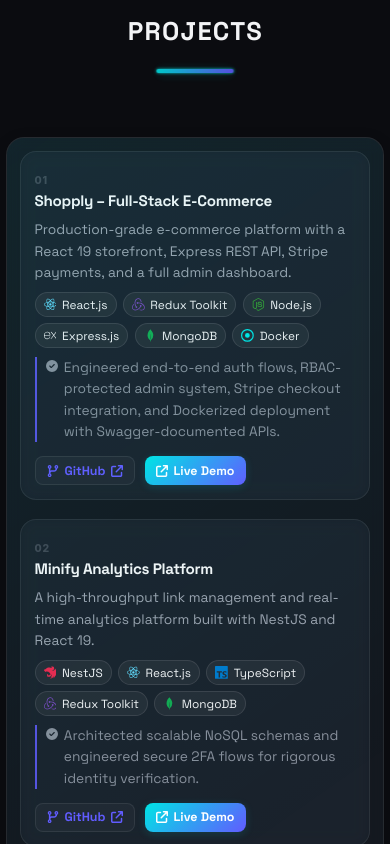
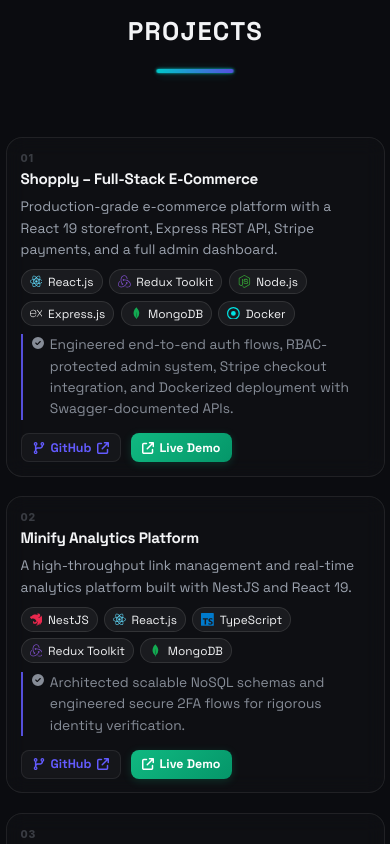
Before and after one commit to Mahmoud142/Mahmoud-Abdellah, a React (Vite) app: page / in a window 390 px wide. Shown: the part 5000-5844 px from the top of the page. Built offline with nearby package versions, Linux system fonts and the light colour scheme.

Commit message:
style(projects): remove 3D card tilt, optimize live demo emerald color, and refine mobile layout

```diff
--- a/src/components/ProjectCard/ProjectCard.tsx
+++ b/src/components/ProjectCard/ProjectCard.tsx
@@ -1,4 +1,3 @@
-import { useState, useRef, MouseEvent, useCallback } from "react";
 import { FaCircleCheck, FaCodeBranch, FaArrowUpRightFromSquare } from "react-icons/fa6";
 import type { IconType } from "react-icons";
 
@@ -19,57 +18,8 @@
 }
 
 export function ProjectCard({ project, index, getSkillIcon, getSkillColor }: ProjectCardProps) {
-    const cardRef = useRef<HTMLDivElement>(null);
-    const [tiltStyle, setTiltStyle] = useState<React.CSSProperties>({});
-    const [isHovered, setIsHovered] = useState(false);
-
-    const handleMouseMove = useCallback((e: MouseEvent<HTMLElement>) => {
-        if (!cardRef.current) return;
-
-        const rect = cardRef.current.getBoundingClientRect();
-
-        // Calculate mouse position relative to card
-        const x = e.clientX - rect.left;
-        const y = e.clientY - rect.top;
-
-        const centerX = rect.width / 2;
-        const centerY = rect.height / 2;
-
-        // Calculate rotation (max 10 degrees)
-        const rotateX = ((y - centerY) / centerY) * -10;
-        const rotateY = ((x - centerX) / centerX) * 10;
-
-        // Calculate glare position
-        const glareX = (x / rect.width) * 100;
-        const glareY = (y / rect.height) * 100;
-
-        setIsHovered(true);
-        setTiltStyle({
-            transform: `perspective(1000px) rotateX(${rotateX}deg) rotateY(${rotateY}deg) scale3d(1.02, 1.02, 1.02)`,
-            "--glare-x": `${glareX}%`,
-            "--glare-y": `${glareY}%`,
-        } as React.CSSProperties);
-    }, []);
-
-    const handleMouseLeave = useCallback(() => {
-        setIsHovered(false);
-        setTiltStyle({
-            transform: `perspective(1000px) rotateX(0deg) rotateY(0deg) scale3d(1, 1, 1)`,
-            "--glare-x": "50%",
-            "--glare-y": "50%",
-        } as React.CSSProperties);
-    }, []);
-
     return (
-        <article
-            className="project-card reveal"
-            ref={cardRef}
-            onMouseMove={handleMouseMove}
-            onMouseLeave={handleMouseLeave}
-            style={tiltStyle}
-        >
-            <div className={`project-card-glare ${isHovered ? 'active' : ''}`} aria-hidden="true" />
-
+        <article className="project-card reveal">
             {/* Project number */}
             <span className="project-index">{String(index).padStart(2, '0')}</span>
 
--- a/src/components/Projects/Projects.css
+++ b/src/components/Projects/Projects.css
@@ -200,7 +200,7 @@
 
 .projects-grid {
     display: grid;
-    grid-template-columns: repeat(auto-fill, minmax(320px, 1fr));
+    grid-template-columns: repeat(auto-fill, minmax(min(100%, 320px), 1fr));
     gap: 1.2rem;
 }
 
@@ -218,33 +218,10 @@
     background: rgba(255, 255, 255, 0.02);
     border: 1px solid rgba(255, 255, 255, 0.05);
     border-radius: 16px;
-    will-change: transform;
-    /* overflow: hidden; Removed so 3D effect works fully */
     display: flex;
     flex-direction: column;
     gap: 0.55rem;
-    transition: transform 0.6s cubic-bezier(0.25, 1, 0.5, 1), border-color 0.35s ease, box-shadow 0.35s ease;
-    transform-style: preserve-3d;
-}
-
-.project-card-glare {
-    position: absolute;
-    inset: 0;
-    border-radius: inherit;
-    background: radial-gradient(
-        circle at var(--glare-x, 50%) var(--glare-y, 50%),
-        rgba(255, 255, 255, 0.15),
-        transparent 60%
-    );
-    opacity: 0;
-    pointer-events: none;
-    transition: opacity 0.3s ease;
-    z-index: 2;
-    mix-blend-mode: overlay;
-}
-
-.project-card-glare.active {
-    opacity: 1;
+    transition: transform 0.3s cubic-bezier(0.175, 0.885, 0.32, 1.275), border-color 0.3s ease, box-shadow 0.3s ease;
 }
 
 /* --- Project Index Number --- */
@@ -305,13 +282,11 @@
 }
 
 .project-card:hover {
-    border-color: var(--color-accent);
+    transform: translateY(-5px);
+    border-color: var(--color-accent-secondary);
     box-shadow:
-        0 0 0 1px var(--color-accent),
-        0 20px 40px rgba(0, 0, 0, 0.45),
-        0 0 25px var(--color-accent-glow);
-    /* Exclude transform from the hover state transition to prevent conflicts with high-frequency JS cursor coordinate updates */
-    transition: border-color 0.4s ease, box-shadow 0.4s ease;
+        0 10px 30px rgba(0, 0, 0, 0.35),
+        0 0 20px var(--color-accent-glow-2);
 }
 
 .project-card h3 {
@@ -376,15 +351,15 @@
 
 /* --- Live Demo Button — Gradient CTA --- */
 .live-link {
-    background: linear-gradient(135deg, var(--color-accent), var(--color-accent-secondary)) !important;
+    background: linear-gradient(135deg, #10B981, #059669) !important;
     color: #fff !important;
     border: none !important;
-    box-shadow: 0 2px 8px var(--color-accent-glow);
+    box-shadow: 0 2px 8px rgba(16, 185, 129, 0.2);
     font-weight: 700;
 }
 
 .live-link:hover {
-    box-shadow: 0 4px 16px var(--color-accent-glow), 0 0 12px var(--color-accent-glow-2) !important;
+    box-shadow: 0 4px 16px rgba(16, 185, 129, 0.35), 0 0 12px rgba(16, 185, 129, 0.2) !important;
     transform: translateY(-2px);
     filter: brightness(1.1);
 }
@@ -396,9 +371,56 @@
 
 /* --- Light Mode Overrides --- */
 [data-theme="light"] .live-link {
-    background: linear-gradient(135deg, var(--color-accent-secondary), var(--color-accent-tertiary)) !important;
+    background: linear-gradient(135deg, #10B981, #047857) !important;
 }
 
 [data-theme="light"] .project-index {
     opacity: 0.2;
 }
+
+/* Remove the outer container panel styling to let project cards flow on the background network */
+#projects .panel {
+    background: transparent !important;
+    border: none !important;
+    backdrop-filter: none !important;
+    -webkit-backdrop-filter: none !important;
+    box-shadow: none !important;
+    padding: 0 !important; /* Aligns project cards with the section heading */
+    overflow: visible !important; /* Prevents 3D tilt hover effects from getting cut off */
+}
+
+#projects .panel::after {
+    display: none !important;
+}
+
+/* Align project cards glass style to match skill groups (more transparent & higher blur) */
+#projects .project-card {
+    background: rgba(255, 255, 255, 0.015) !important;
+    backdrop-filter: blur(10px) !important;
+    -webkit-backdrop-filter: blur(10px) !important;
+    border: 1px solid var(--color-border) !important;
+    transition: border-color 0.3s ease, box-shadow 0.3s ease, transform 0.3s ease, background-color 0.3s ease !important;
+}
+
+#projects .project-card:hover {
+    background: rgba(255, 255, 255, 0.025) !important;
+    border-color: var(--color-accent-secondary) !important;
+    box-shadow:
+        0 10px 30px rgba(0, 0, 0, 0.35),
+        0 0 20px var(--color-accent-glow-2) !important;
+    transform: translateY(-5px) !important;
+}
+
+[data-theme="light"] #projects .project-card {
+    background: rgba(0, 0, 0, 0.01) !important;
+    border: 1px solid var(--color-border) !important;
+    backdrop-filter: none !important;
+    -webkit-backdrop-filter: none !important;
+}
+
+[data-theme="light"] #projects .project-card:hover {
+    background: rgba(0, 0, 0, 0.02) !important;
+    border-color: #6D28D9 !important;
+    box-shadow: 0 12px 24px rgba(0, 0, 0, 0.05), 0 0 15px rgba(109, 40, 217, 0.15) !important;
+    transform: translateY(-5px) !important;
+}
```
